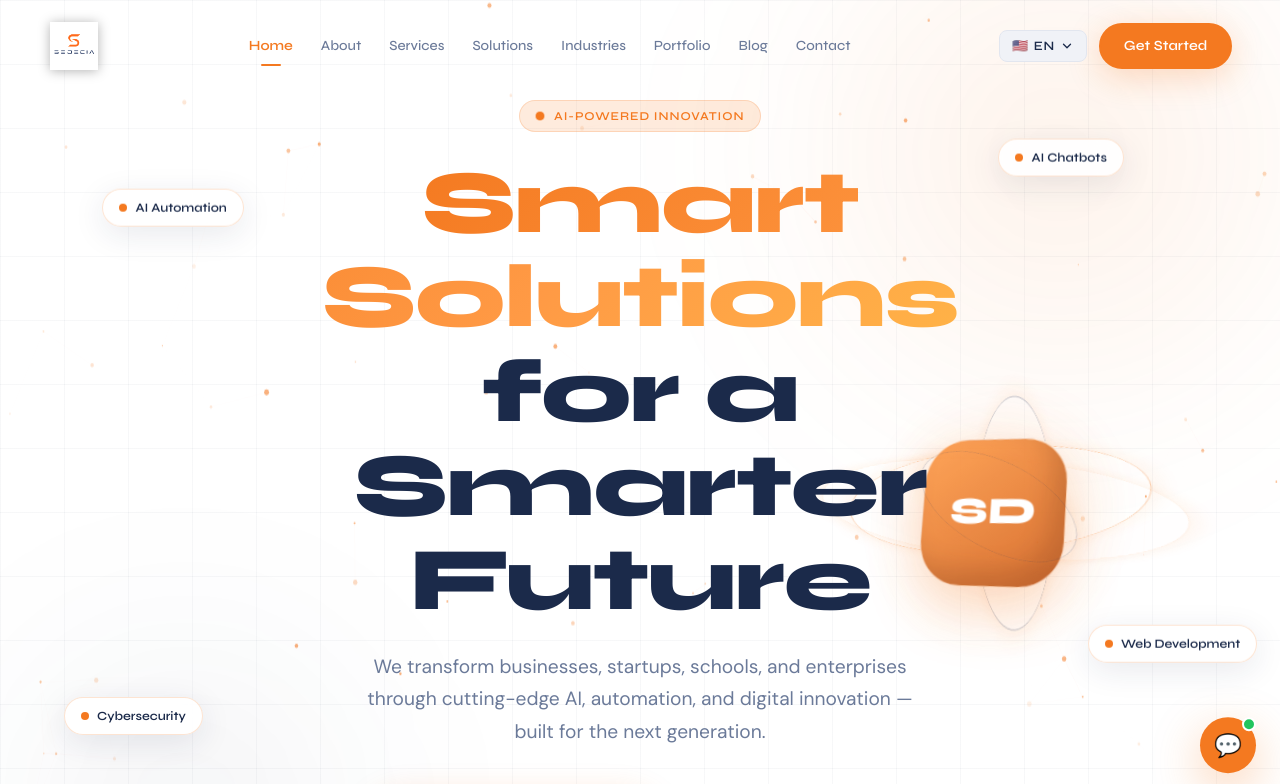
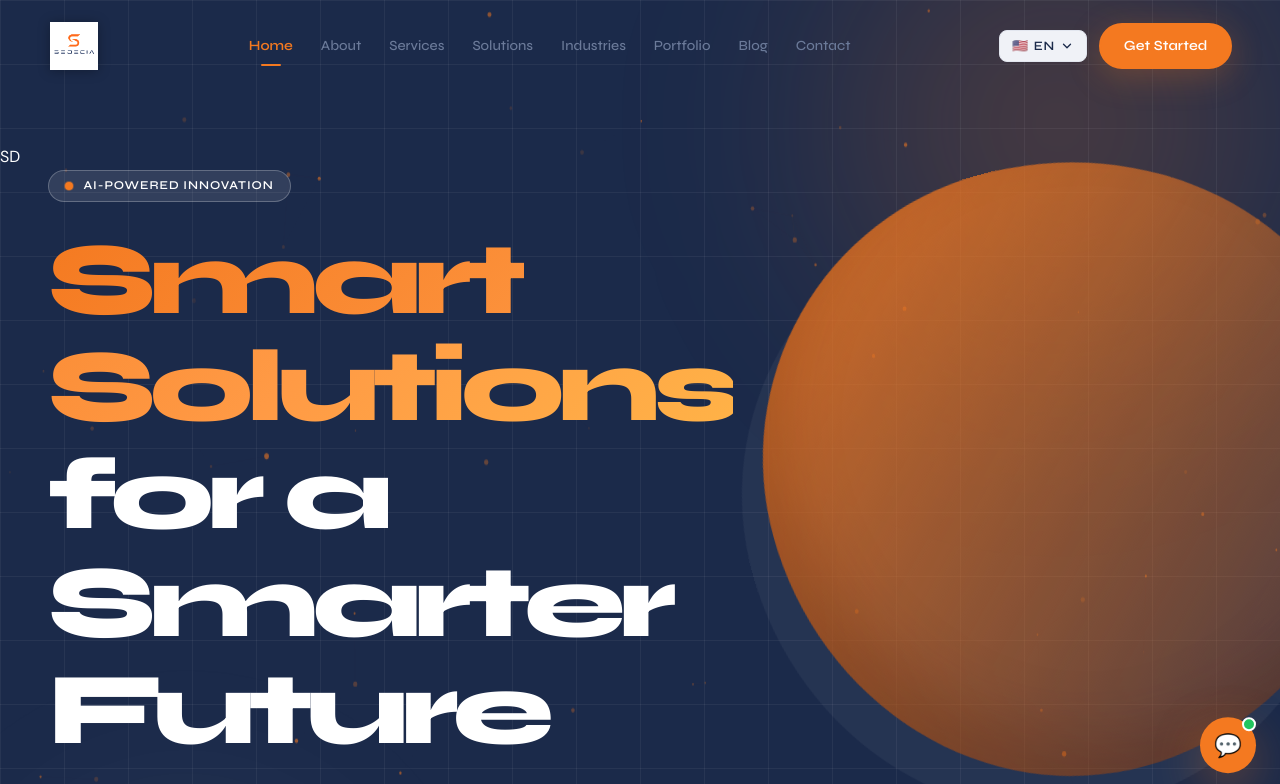
Before and after one commit to yerondereje432/sedecia, a React (Vite) app: page / in a window 1280 px wide. Shown: the top 784 px of the page. Built offline with nearby package versions, Linux system fonts and the light colour scheme.

Commit message:
Remove 3D scene styles and add new hero styles

```diff
--- a/src/components/sections/HeroSection.css
+++ b/src/components/sections/HeroSection.css
@@ -53,64 +53,6 @@
   background-size: 64px 64px;
   pointer-events: none;
 }
-
-/* CSS 3D scene inspired by the school site's layered motion language */
-.hero__scene {
-  position: absolute;
-  z-index: 1;
-  right: clamp(-5rem, 7vw, 7rem);
-  top: 50%;
-  width: clamp(250px, 31vw, 430px);
-  aspect-ratio: 1;
-  transform: translateY(-43%) perspective(900px) rotateX(12deg) rotateY(-18deg);
-  transform-style: preserve-3d;
-  pointer-events: none;
-  opacity: .9;
-}
-
-.hero__scene::before {
-  content: '';
-  position: absolute;
-  inset: 14%;
-  border-radius: 50%;
-  background: radial-gradient(circle, rgba(244,121,32,.2), rgba(244,121,32,.04) 42%, transparent 70%);
-  filter: blur(10px);
-  transform: translateZ(-40px);
-}
-
-.hero__scene-ring,
-.hero__scene-orbit {
-  position: absolute;
-  inset: 10%;
-  border: 1px solid rgba(244,121,32,.42);
-  border-radius: 50%;
-  transform-style: preserve-3d;
-  box-shadow: 0 0 28px rgba(244,121,32,.12);
-}
-
-.hero__scene-ring--one { transform: rotateX(70deg) rotateZ(18deg) translateZ(14px); animation: scene-spin 14s linear infinite; }
-.hero__scene-ring--two { inset: 20%; transform: rotateY(70deg) rotateZ(-20deg) translateZ(24px); border-color: rgba(27,42,74,.35); animation: scene-spin-reverse 18s linear infinite; }
-.hero__scene-orbit { inset: 1%; border-color: rgba(244,121,32,.13); transform: rotateX(78deg) rotateY(12deg); animation: scene-spin 22s linear infinite; }
-.hero__scene-orbit--two { inset: 27%; transform: rotateY(78deg) rotateX(16deg); animation-duration: 11s; border-color: rgba(27,42,74,.2); }
-
-.hero__scene-core {
-  position: absolute;
-  inset: 31%;
-  display: grid;
-  place-items: center;
-  border-radius: 30%;
-  color: white;
-  font: 800 clamp(1.5rem, 3vw, 2.8rem)/1 var(--font-display);
-  background: linear-gradient(145deg, #ff9a45, var(--orange-dark));
-  border: 1px solid rgba(255,255,255,.55);
-  box-shadow: inset -14px -16px 25px rgba(100,35,0,.24), 0 22px 55px rgba(244,121,32,.3);
-  transform: translateZ(65px) rotateZ(-8deg);
-  animation: scene-float 4.5s ease-in-out infinite;
-}
-
-@keyframes scene-spin { to { transform: rotateX(70deg) rotateZ(378deg) translateZ(14px); } }
-@keyframes scene-spin-reverse { to { transform: rotateY(70deg) rotateZ(-380deg) translateZ(24px); } }
-@keyframes scene-float { 50% { transform: translateZ(85px) rotateZ(4deg); } }
 
 /* Floating tags */
 .hero__tag {
@@ -283,3 +225,48 @@
   .hero__bg-orb--1 { width: 350px; height: 350px; }
   .hero__bg-orb--2 { width: 250px; height: 250px; }
 }
+
+/* Horan-inspired editorial hero direction */
+.hero {
+  min-height: min(900px, 100vh);
+  align-items: stretch;
+  justify-content: center;
+  background: var(--navy);
+  color: var(--white);
+  padding-block: 9rem 5rem;
+}
+.hero::after {
+  content: '';
+  position: absolute;
+  width: min(48vw, 620px);
+  height: min(48vw, 620px);
+  right: -8vw;
+  top: 15%;
+  border-radius: 42% 58% 62% 38% / 44% 35% 65% 56%;
+  background: linear-gradient(135deg, rgba(244,121,32,.95), rgba(244,121,32,.18));
+  opacity: .92;
+  transform: rotate(-18deg);
+  box-shadow: -30px 30px 0 rgba(255,255,255,.05), inset 25px -35px 60px rgba(86,27,0,.25);
+  animation: hero-blob 9s ease-in-out infinite;
+}
+.hero__bg-grid { background-image: linear-gradient(rgba(255,255,255,.055) 1px, transparent 1px), linear-gradient(90deg, rgba(255,255,255,.055) 1px, transparent 1px); }
+.hero__bg-orb--1 { background: radial-gradient(circle, rgba(244,121,32,.25), transparent 68%); }
+.hero__bg-orb--2 { background: radial-gradient(circle, rgba(255,255,255,.08), transparent 68%); }
+.hero__container { align-items: flex-start; text-align: left; max-width: var(--container-max); width: 100%; }
+.hero__badge { color: var(--white); background: rgba(255,255,255,.1); border-color: rgba(255,255,255,.24); }
+.hero__headline { max-width: 760px; position: relative; z-index: 2; font-size: clamp(3.5rem, 8vw, 8rem); letter-spacing: -.065em; }
+.hero__headline .text-navy { color: var(--white); }
+.hero__sub { color: rgba(255,255,255,.7); max-width: 520px; position: relative; z-index: 2; }
+.hero__ctas { justify-content: flex-start; position: relative; z-index: 2; }
+.hero__ctas .btn-outline { color: var(--white); border-color: rgba(255,255,255,.35); }
+.hero__ctas .btn-outline:hover { border-color: var(--orange); }
+.hero__scroll { border-color: rgba(255,255,255,.35); }
+.hero__tag { display: none; }
+@keyframes hero-blob { 0%,100% { border-radius: 42% 58% 62% 38% / 44% 35% 65% 56%; transform: rotate(-18deg) translateY(0); } 50% { border-radius: 55% 45% 38% 62% / 53% 62% 38% 47%; transform: rotate(-12deg) translateY(-18px); } }
+@media (max-width: 768px) {
+  .hero { min-height: 760px; padding-top: 8rem; }
+  .hero::after { width: 340px; height: 340px; right: -150px; top: 18%; opacity: .3; }
+  .hero__container { align-items: flex-start; }
+  .hero__headline { font-size: clamp(3rem, 16vw, 5rem); }
+  .hero__sub { max-width: 90%; }
+}
```
